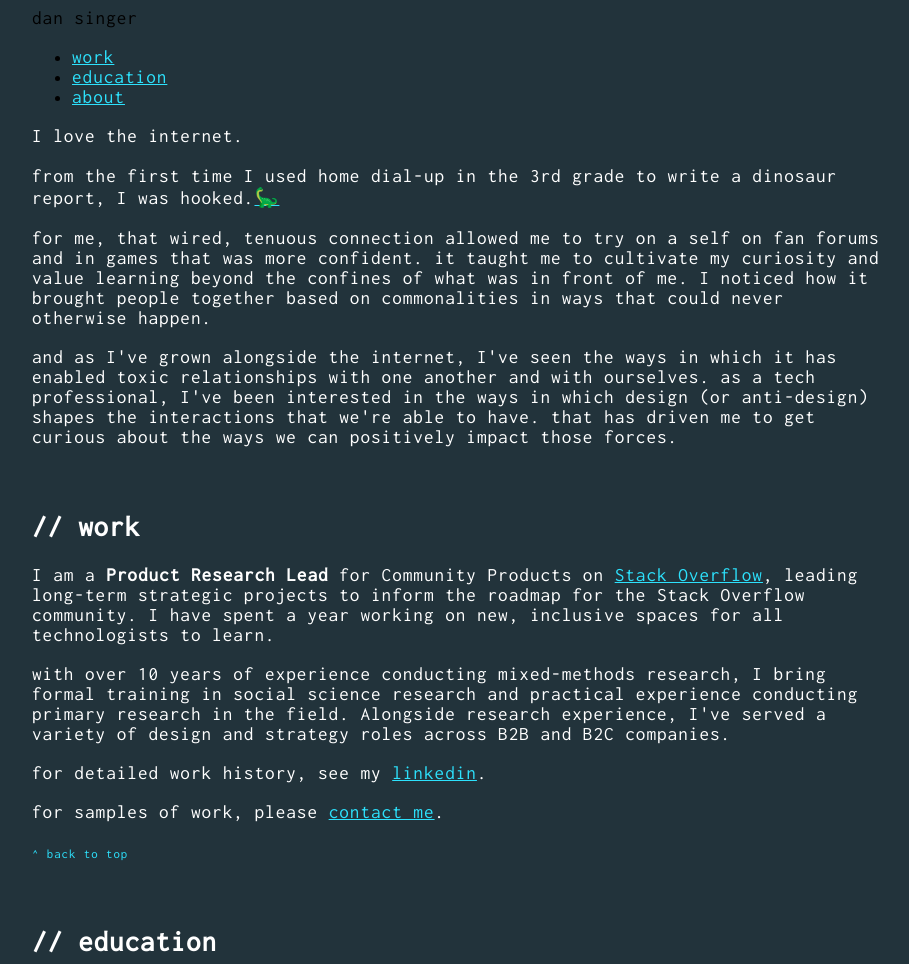
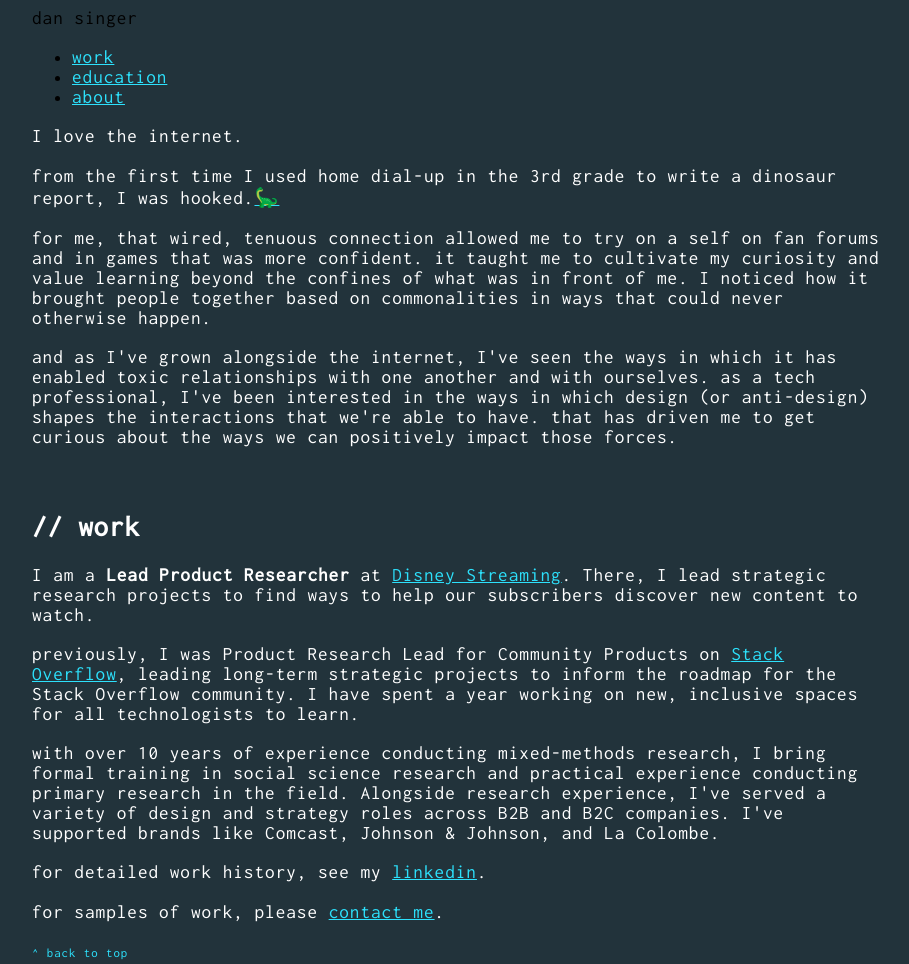
Before and after one commit to dansinger/singerde-site, a Gatsby site: page / in a window 1280 px wide. Shown: the top 964 px of the page, without its empty margins (183-1092 px from the left). Built offline with nearby package versions, Linux system fonts and the light colour scheme; Gatsby itself is replaced by a stand-in of ours.

Commit message:
Changed content

```diff
--- a/src/pages/index.js
+++ b/src/pages/index.js
@@ -25,10 +25,13 @@ const IndexPage = () => {
         <span id="work">// work</span>
       </h2>
       <p>
-        I am a <strong>Product Research Lead</strong> for Community Products on <a href="https://stackoverflow.co/" target="_blank">Stack Overflow</a>, leading long-term strategic projects to inform the roadmap for the Stack Overflow community. I have spent a year working on new, inclusive spaces for all technologists to learn.
+        I am a <strong>Lead Product Researcher</strong> at <a href="https://www.disneyplus.com/home" targer="_blank">Disney Streaming</a>. There, I lead strategic research projects to find ways to help our subscribers discover new content to watch.
       </p>
       <p>
-        with over 10 years of experience conducting mixed-methods research, I bring formal training in social science research and practical experience conducting primary research in the field. Alongside research experience, I've served a variety of design and strategy roles across B2B and B2C companies.
+        previously, I was Product Research Lead for Community Products on <a href="https://stackoverflow.co/" target="_blank">Stack Overflow</a>, leading long-term strategic projects to inform the roadmap for the Stack Overflow community. I have spent a year working on new, inclusive spaces for all technologists to learn.
+      </p>
+      <p>
+        with over 10 years of experience conducting mixed-methods research, I bring formal training in social science research and practical experience conducting primary research in the field. Alongside research experience, I've served a variety of design and strategy roles across B2B and B2C companies. I've supported brands like Comcast, Johnson & Johnson, and La Colombe.
       </p>
       <p>
         for detailed work history, see my <a href="https://www.linkedin.com/in/singerde/" target="_blank">linkedin</a>.
@@ -57,7 +60,7 @@ const IndexPage = () => {
         <span id="about">// about</span>
       </h2>
       <p>
-        I live with my boyfriend and cat in <a href="https://en.wikipedia.org/wiki/Philadelphia" target="_blank">Philadelphia, PA, USA</a>, a small big city which we have come to love. I spend many nights cooking, pulling ingredients from a pantry I've overstocked with random spices.
+        I live with my partner and cats in <a href="https://en.wikipedia.org/wiki/Philadelphia" target="_blank">Philadelphia, PA, USA</a>, a small big city which we have come to love. I spend many nights cooking, pulling ingredients from a pantry I've overstocked with random spices.
       </p>
       <p>
         storytelling has been a constant for me, and what once lived only in daydreams I've learned to channel into tabletop gaming with my friends. I like to call myself a "game weaver" instead of a dungeon master, working to string together many loose threads of magic and mechanics into an enjoyable experience<a href="https://clips.twitch.tv/PlainAlivePangolinTBCheesePull?tt_medium=my_clips" target="_blank">.</a>
```
